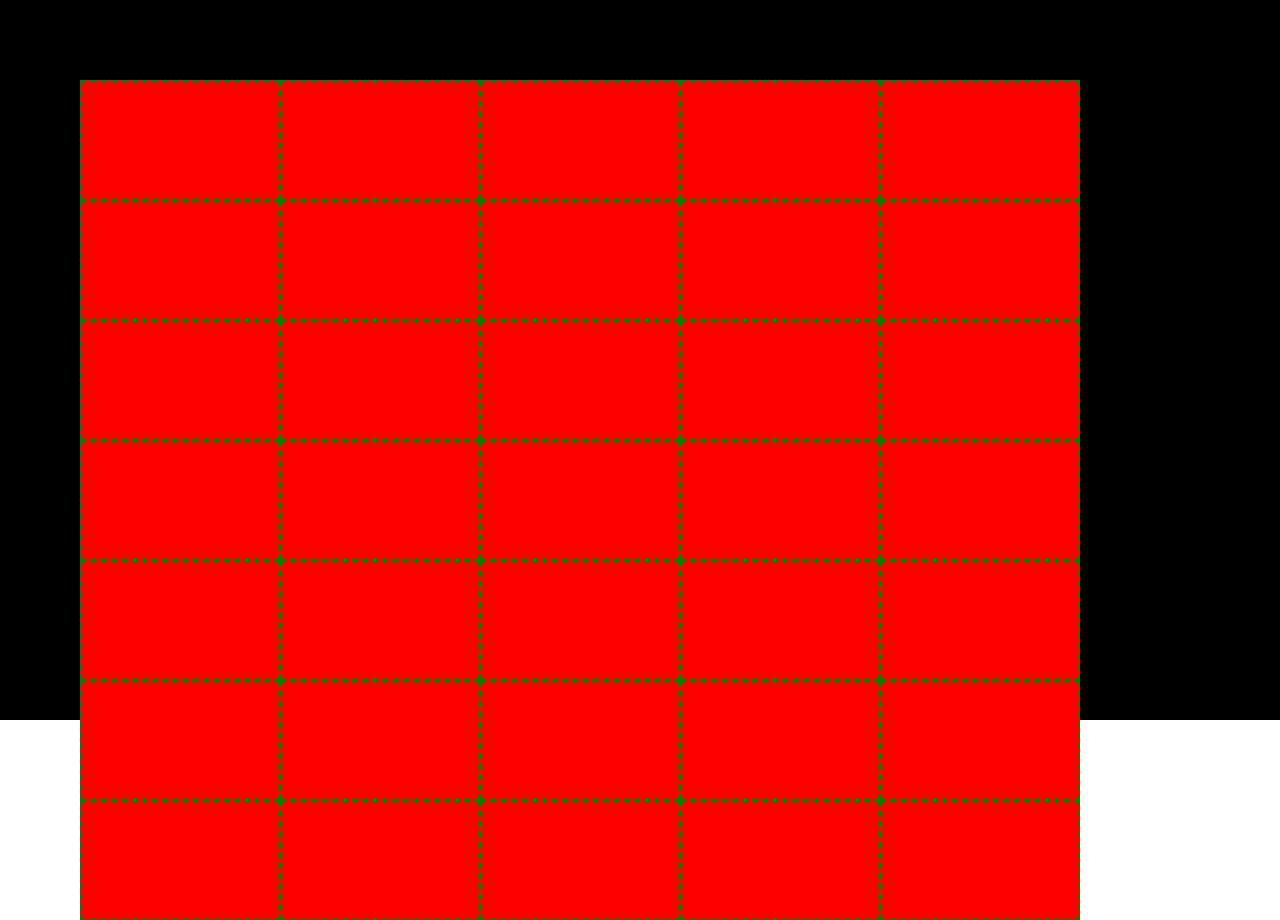
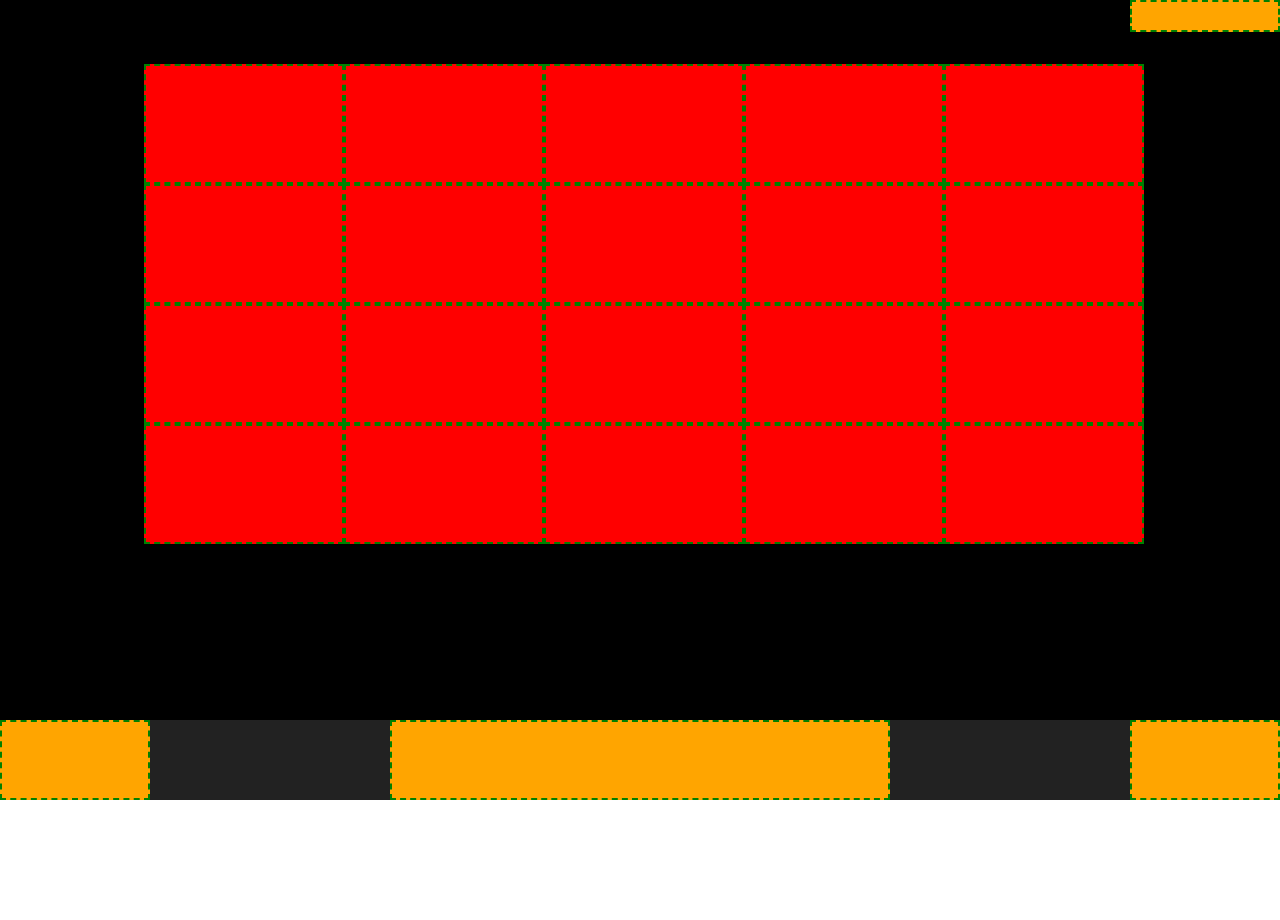
Before and after one commit to SalvatoreStefanelli/html-css-zoom, a plain HTML site: page index.html in a window 1280 px wide. After the commit the page ends 800 px from the top, so only its background shows below. Drawn offline with Linux system fonts and the light colour scheme.

Commit message:
end structure zoom

```diff
--- a/css/style.css
+++ b/css/style.css
@@ -1,4 +1,8 @@
 /* reset rules */
+
+:root {
+    background-color: var()
+}
 
 * {
     margin: 0;
@@ -13,7 +17,12 @@
 .container {
     width: 90%;
     height: 90%;
-    padding: 5rem 0 0 5rem;
+    padding: 4rem 0 0 5rem;
+    margin: 0 auto;
+}
+
+.row {
+    width: 100%;
 }
 
 .d-flex {
@@ -24,17 +33,69 @@
     flex-wrap: wrap;
 }
 
+.justify-content-between {
+    justify-content: space-between;
+}
+
 /* end region utility */
+
+/* region main */
 
 main {
     width: 100vw;
     height: 90vh;
     background-color: black;
+    overflow-y: auto;
+    position: relative;
 }
 
 .card {
     background-color: red;
     min-width: 200px;
+    width: calc(100% / 7);
     height: 120px;
     border: 2px dashed green;
 }
+
+.speaker {
+    width: 150px;
+    height: 2rem;
+    background-color: orange;
+    border: 2px dashed green;
+    position: absolute;
+    top: 0;
+    right: 0;
+}
+
+/* end region main */
+
+/* region footer */
+
+footer {
+    width: 100vw;
+    height: 10vh;
+    background-color: #222222;
+}
+
+.start {
+    width: 150px;
+    height: 100%;
+    background-color: orange;
+    border: 2px dashed green;
+}
+
+.centre {
+    width: 500px;
+    height: 100%;
+    background-color: orange;
+    border: 2px dashed green;
+}
+
+.end {
+    width: 150px;
+    height: 100%;
+    background-color: orange;
+    border: 2px dashed green;
+}
+
+/* end region footer */
--- a/index.html
+++ b/index.html
@@ -11,8 +11,7 @@
 
     <main>
         <div class="container">
-            <div class="row">
-                <div class="col-8 d-flex flex-wrap">
+            <div class="row d-flex flex-wrap">
                     <div class="card">
 
                     </div>
@@ -29,41 +28,70 @@
 
                     </div>
 
-                    <div class="card"></div>
-                    <div class="card"></div>
-                    <div class="card"></div>
-                    <div class="card"></div>
-                    <div class="card"></div>
-                    <div class="card"></div>
-                    <div class="card"></div>
-                    <div class="card"></div>
-                    <div class="card"></div>
-                    <div class="card"></div>
-                    <div class="card"></div>
-                    <div class="card"></div>
-                    <div class="card"></div>
-                    <div class="card"></div>
-                    <div class="card"></div>
-                    <div class="card"></div>
-                    <div class="card"></div>
-                    <div class="card"></div>
-                    <div class="card"></div>
-                    <div class="card"></div>
-                    <div class="card"></div>
-                    <div class="card"></div>
-                    <div class="card"></div>
-                    <div class="card"></div>
-                    <div class="card"></div>
-                    <div class="card"></div>
-                    <div class="card"></div>
-                    <div class="card"></div>
-                    <div class="card"></div>
-                    <div class="card"></div>
+                    <div class="card">
 
-                </div>
+                    </div>
+                    <div class="card">
+
+                    </div>
+                    <div class="card">
+
+                    </div>
+                    <div class="card">
+
+                    </div>
+                    <div class="card">
+
+                    </div>
+                    <div class="card">
+
+                    </div>
+                    <div class="card">
+
+                    </div>
+                    <div class="card">
+
+                    </div>
+                    <div class="card">
+
+                    </div>
+                    <div class="card">
+
+                    </div>
+                    <div class="card">
+
+                    </div>
+                    <div class="card">
+
+                    </div>
+                    <div class="card">
+
+                    </div>
+                    <div class="card">
+
+                    </div>
+                    <div class="card">
+
+                    </div>
             </div>
         </div>
+        <div class="speaker">
+
+        </div>
     </main>
+
+    <footer class="d-flex justify-content-between">
+            <div class="start">
+
+            </div>
+
+            <div class="centre">
+
+            </div>
+            <div class="end">
+
+            </div>
+    </footer>
 
 
 
```
